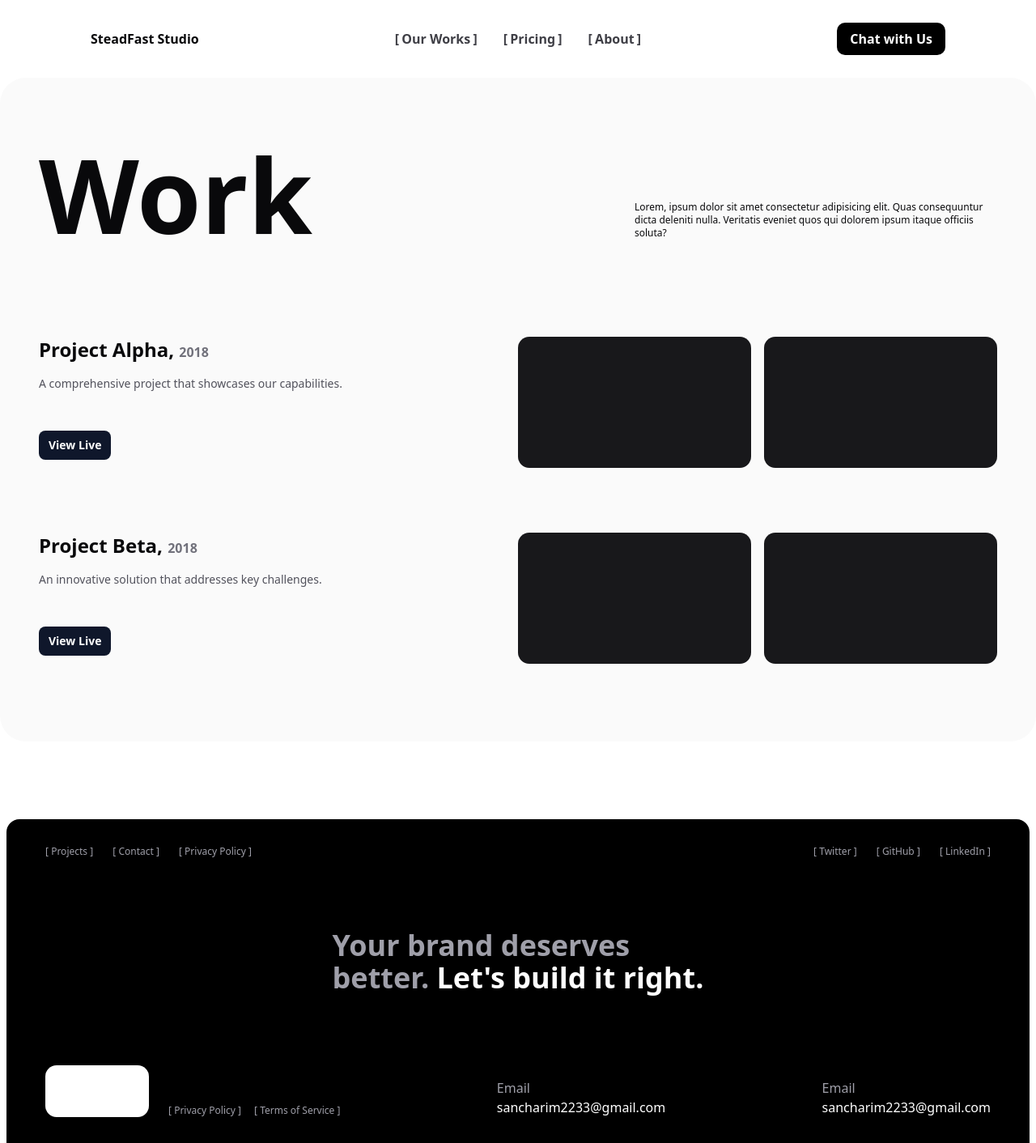
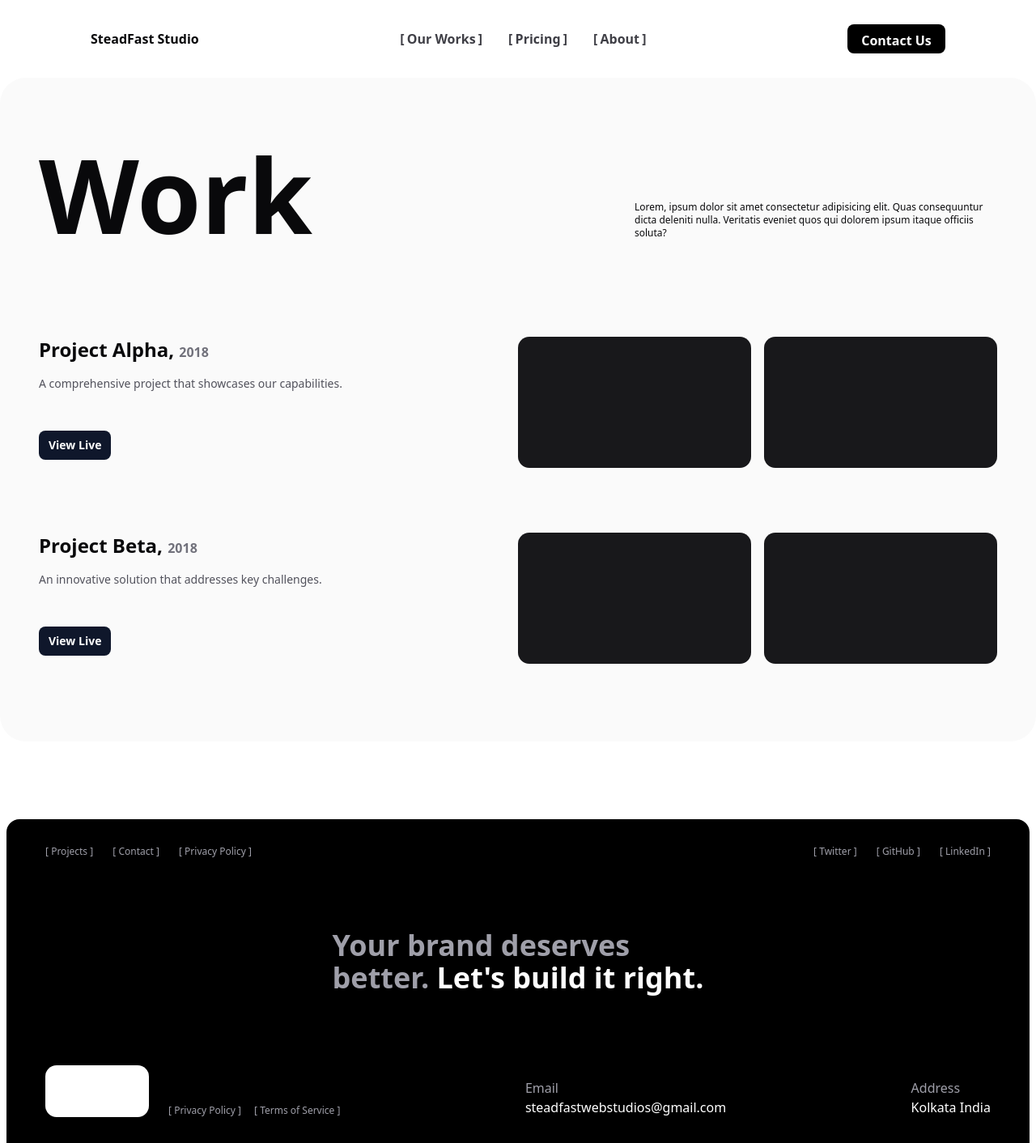
Before and after one commit to msanchariii/steadfast, a Next.js app: page /works in a window 1280 px wide. Shown: the whole page at 81% size. Built offline with nearby package versions, Linux system fonts and the light colour scheme.

Commit message:
smol changes

```diff
--- /dev/null
+++ b/src/components/AnimatedButton.tsx
@@ -0,0 +1,43 @@
+"use client";
+import gsap from "gsap";
+import React from "react";
+
+const AnimatedButton = ({
+    label1 = "Label 1",
+    label2 = "Label 2",
+}: {
+    label1: string;
+    label2: string;
+}) => {
+    const onMouseEnterGetAQuote = () => {
+        gsap.to("#get-quote", {
+            y: -50,
+            ease: "ease.inOut",
+            duration: 0.16,
+        });
+    };
+    const onMouseLeaveGetAQuote = () => {
+        gsap.to("#get-quote", {
+            y: 0,
+            ease: "ease.inOut",
+            duration: 0.16,
+        });
+    };
+    return (
+        <button
+            onMouseEnter={onMouseEnterGetAQuote}
+            onMouseLeave={onMouseLeaveGetAQuote}
+            className="flex h-9 items-center justify-center gap-2 overflow-y-hidden rounded-md bg-black px-3 py-2 text-center text-white hover:bg-zinc-800 md:order-1"
+        >
+            <div
+                id="get-quote"
+                className="flex h-20 flex-col space-y-5.5 self-start"
+            >
+                <span>{label1}</span>
+                <span>{label2}</span>
+            </div>
+        </button>
+    );
+};
+
+export default AnimatedButton;
--- a/src/components/Footer.tsx
+++ b/src/components/Footer.tsx
@@ -26,11 +26,11 @@ const Footer = () => (
         <div className="flex flex-col gap-8 lg:flex-row lg:items-end lg:justify-between">
             <div className="font-medium lg:order-2">
                 <p className="text-zinc-400">Email</p>
-                <p className="">sancharim2233@gmail.com</p>
+                <p className="">steadfastwebstudios@gmail.com</p>
             </div>
             <div className="font-medium lg:order-3">
-                <p className="text-zinc-400">Email</p>
-                <p>sancharim2233@gmail.com</p>
+                <p className="text-zinc-400">Address</p>
+                <p>Kolkata India</p>
             </div>
             <div className="flex items-end justify-between lg:order-1 lg:gap-6">
                 <div>
--- a/src/components/Navbar.tsx
+++ b/src/components/Navbar.tsx
@@ -6,6 +6,7 @@ import { AlignJustify, X } from "lucide-react";
 import { useMediaQuery } from "react-responsive";
 import gsap from "gsap";
 import { useGSAP } from "@gsap/react";
+import AnimatedButton from "./AnimatedButton";
 
 const Navbar = () => {
     const [hasMounted, setHasMounted] = useState(false);
@@ -62,12 +63,7 @@ const Navbar = () => {
                     <Navlink label="About" href="/about" />
                 </nav>
             )}
-            <Link
-                href={"/contact"}
-                className="hidden rounded-lg bg-black px-4 py-2 text-white transition-colors duration-300 hover:bg-gray-800 xl:block"
-            >
-                Chat with Us
-            </Link>
+            <AnimatedButton label1="Contact Us" label2="Get A Quote" />
             <button className="block xl:hidden" onClick={handleToggle}>
                 <span
                     ref={menuRef}
--- a/src/data/pricing.ts
+++ b/src/data/pricing.ts
@@ -32,3 +32,75 @@ export const whatsIncluded = [
     "Expert-led execution with regular updates",
     "Collaborative checkpoints & feedback loops",
 ];
+
+// pricingConfig.ts
+
+export const unitPricing = {
+    currency: {
+        INR: "₹",
+        USD: "$",
+    },
+    pages: {
+        base: 3,
+        pricePerPage: {
+            INR: 1500,
+            USD: 24,
+        },
+    },
+    uiUxDesign: {
+        INR: 1000,
+        USD: 36,
+    },
+    contactForm: {
+        INR: 1000,
+        USD: 12,
+    },
+    animations: {
+        INR: 2000,
+        USD: 24,
+    },
+    seoSetup: {
+        INR: 500,
+        USD: 18,
+    },
+    deployment: {
+        INR: 1000,
+        USD: 12,
+    },
+    domainSetup: {
+        INR: 500,
+        USD: 6,
+    },
+    cmsIntegration: {
+        INR: 2500,
+        USD: 30,
+    },
+    backend: {
+        basicAPI: {
+            INR: 4000,
+            USD: 48,
+        },
+        authSystem: {
+            INR: 3000,
+            USD: 36,
+        },
+        dbIntegration: {
+            INR: 3000,
+            USD: 36,
+        },
+        fullStack: {
+            INR: 9000,
+            USD: 108,
+        },
+    },
+    ongoingMaintenance: {
+        monthly: {
+            INR: 2000,
+            USD: 24,
+        },
+        yearlyDiscount: {
+            INR: 20000,
+            USD: 240,
+        },
+    },
+};
```
